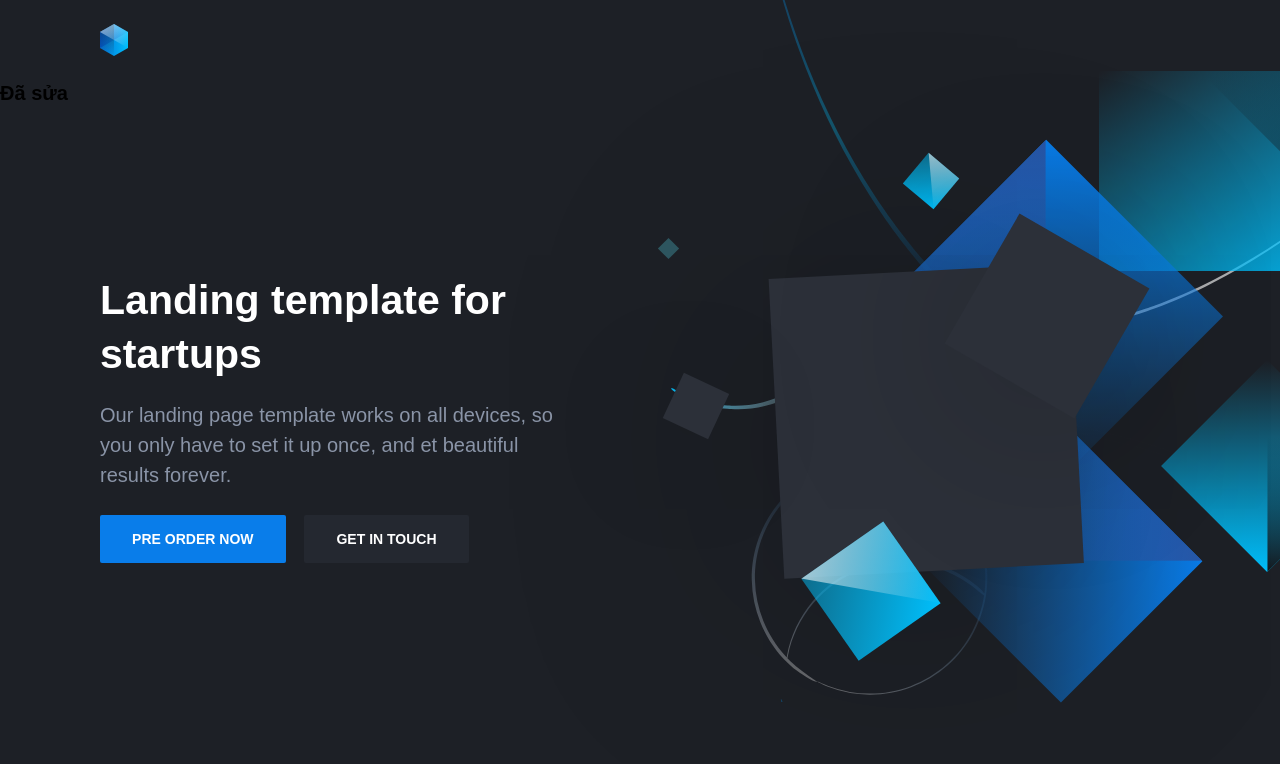
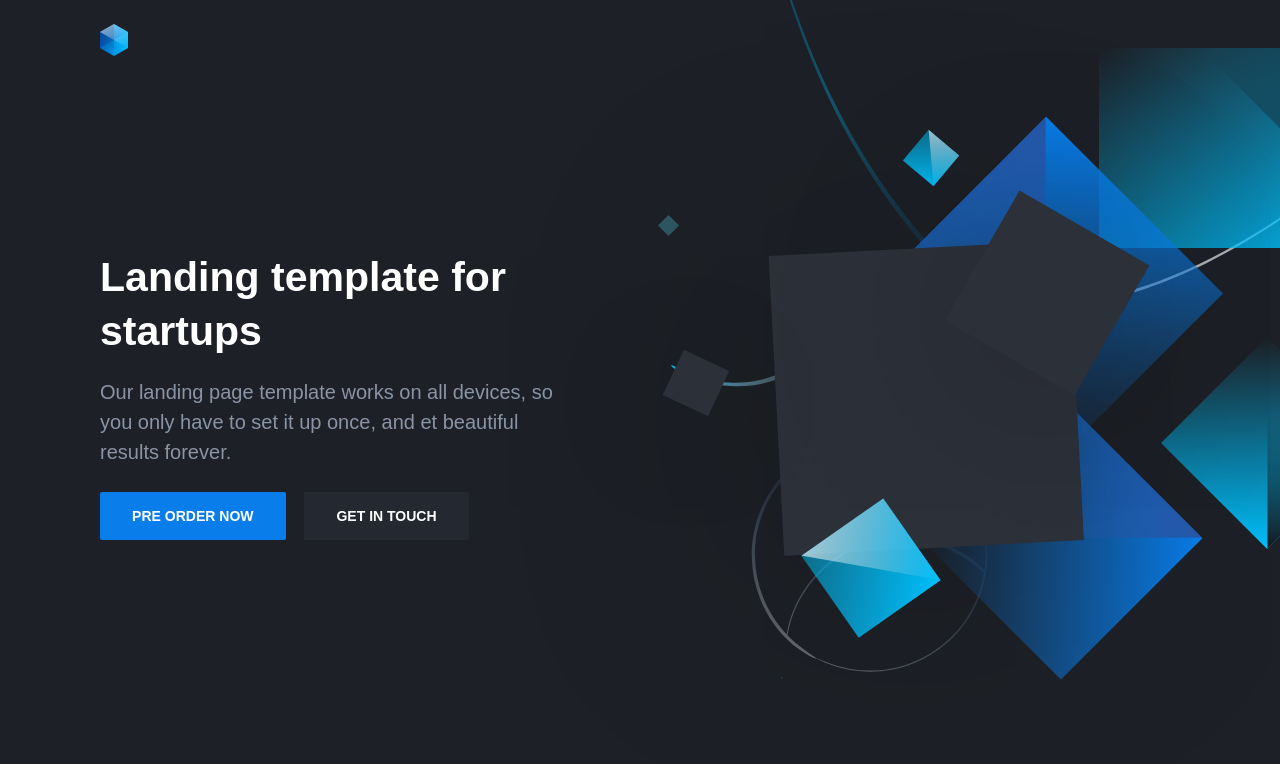
Before and after one commit to HoangNgocDung/UI, a plain HTML site: page src/index.html in a window 1280 px wide. Shown: the top 764 px of the page. Drawn offline with Linux system fonts and the light colour scheme.

Commit message:
update html

```diff
--- a/src/index.html
+++ b/src/index.html
@@ -18,7 +18,6 @@
         <img src="/img/logo.svg" alt="logo" />
       </div>
     </header>
-    <h1> Đã sửa </h1>
     <!-- Section 1 -->
     <section class="section">
       <div class="container">
```
